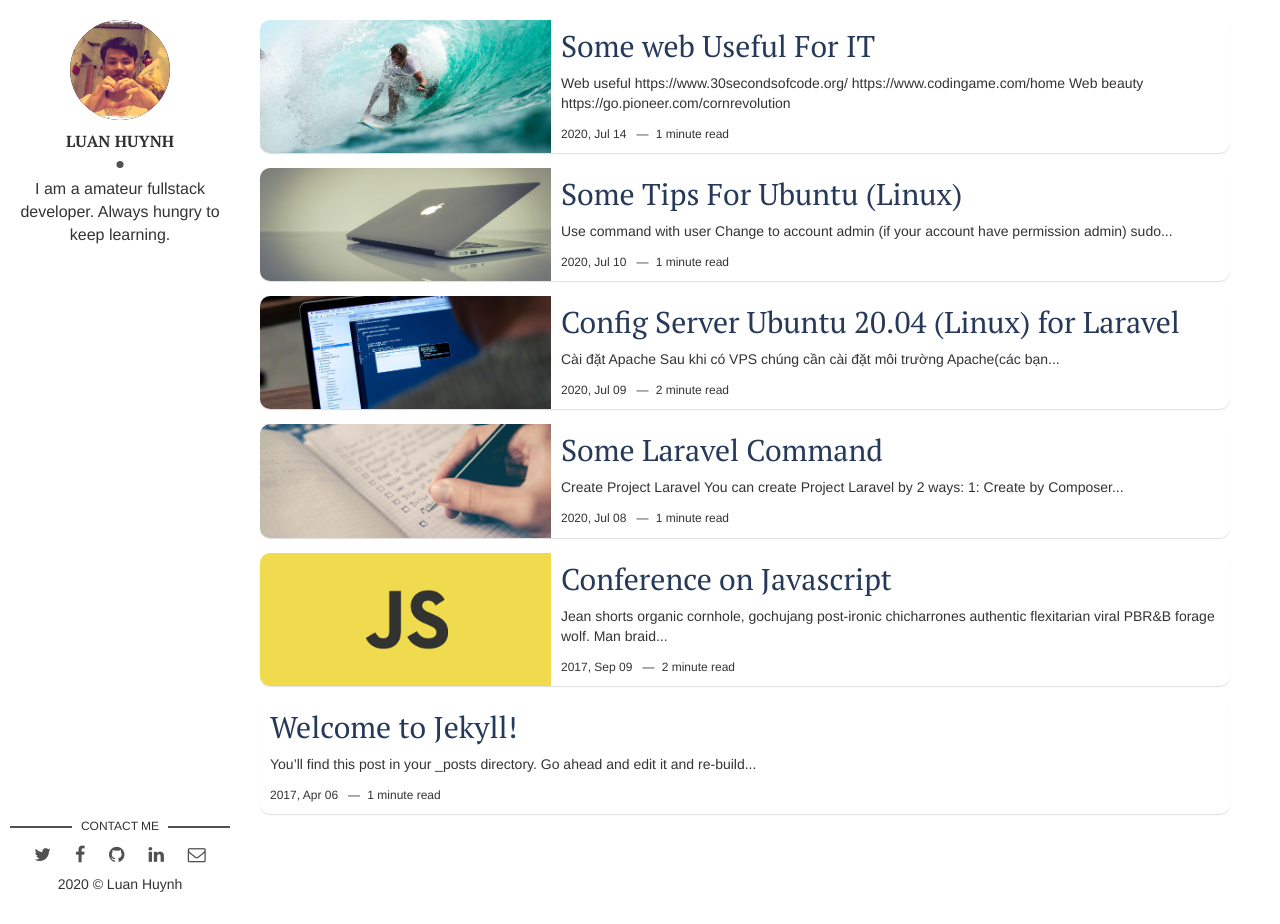
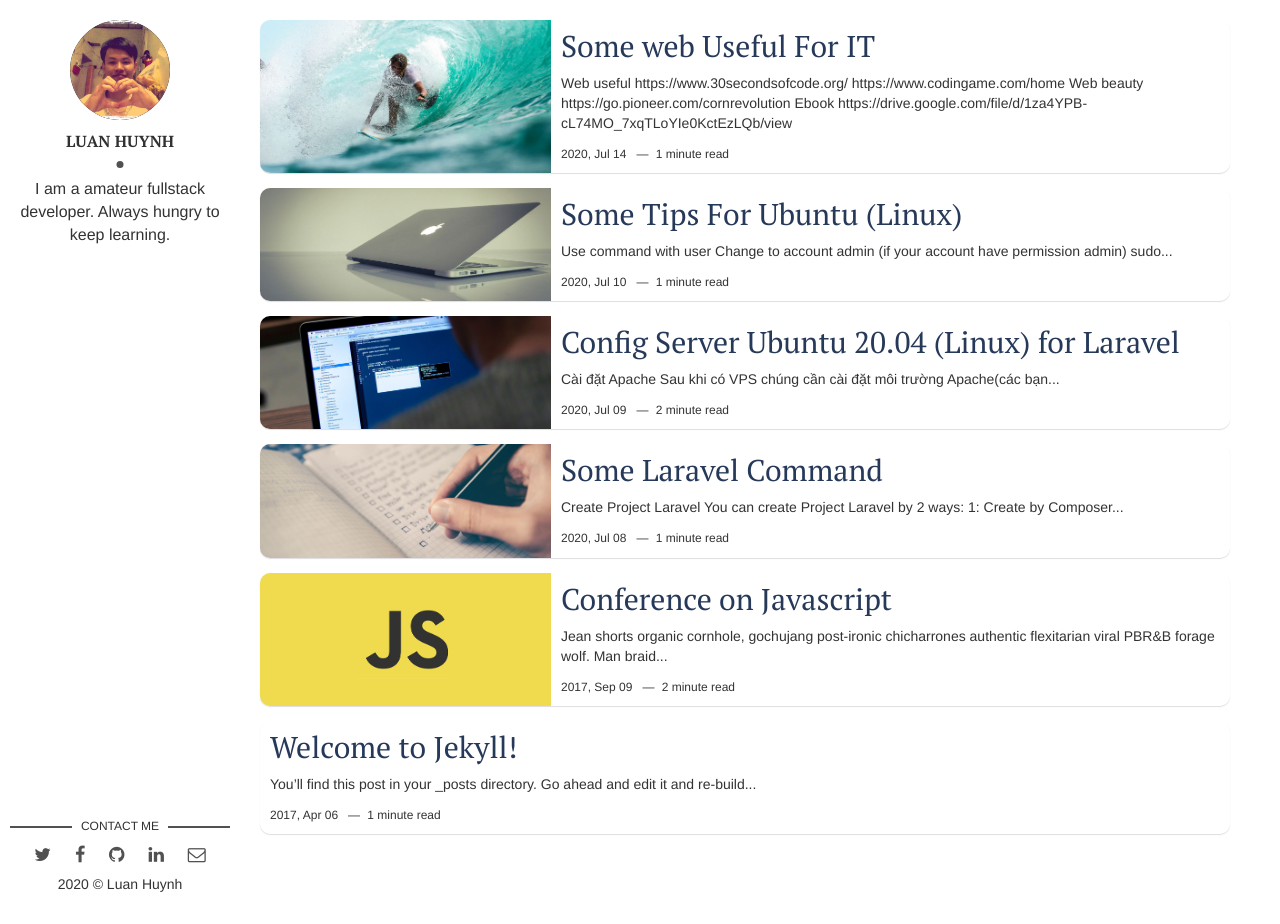
Before and after one commit to minhluan2292/blog, a Jekyll site: the page built from index.html, in a window 1280 px wide and 924 px high. Built offline with Jekyll 4.4.1, drawn with Linux system fonts in a browser that asks for light colours; the list of posts is cut into pages by our own code.

Commit message:
Update 2020-07-14-some-web-useful-for-it.markdown

```diff
--- a/_posts/2020-07-14-some-web-useful-for-it.markdown
+++ b/_posts/2020-07-14-some-web-useful-for-it.markdown
@@ -18,3 +18,7 @@ tags: [Web, Useful]
 ## Web beauty
 
 * https://go.pioneer.com/cornrevolution
+
+## Ebook
+
+* https://drive.google.com/file/d/1za4YPB-cL74MO_7xqTLoYIe0KctEzLQb/view
```
